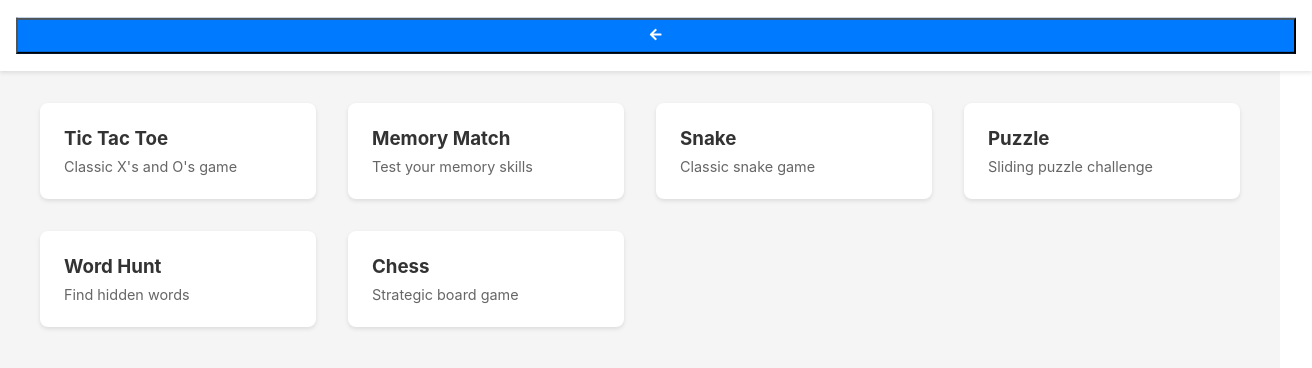
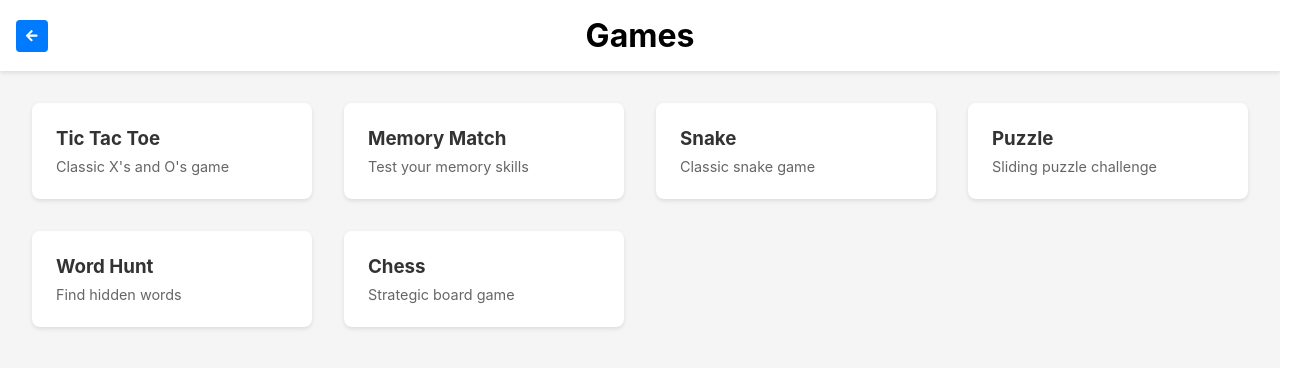
Before and after one commit to eggonz/eggames, a React (Create React App) app: page /games in a window 1280 px wide. Shown: the top 368 px of the page, 1312 px wide, since content can reach past the window. Built offline with nearby package versions, Linux system fonts and the light colour scheme.

Commit message:
common styles

```diff
--- a/src/components/GamesPage.css
+++ b/src/components/GamesPage.css
@@ -1,29 +1,8 @@
-.games-page {
-  min-height: 100vh;
-  background-color: #f5f5f5;
-}
-
-.header {
-  position: relative;
-  padding: 1rem;
-  background-color: white;
-  box-shadow: 0 2px 4px rgba(0, 0, 0, 0.1);
-}
-
-.back-button {
-  position: absolute;
-  left: 1rem;
-  top: 50%;
-  transform: translateY(-50%);
-}
-
 .games-grid {
   display: grid;
   grid-template-columns: repeat(auto-fit, minmax(250px, 1fr));
   gap: 2rem;
-  padding: 2rem;
-  max-width: 1200px;
-  margin: 0 auto;
+  width: 100%;
 }
 
 .game-card {
--- a/src/components/GamesPage.js
+++ b/src/components/GamesPage.js
@@ -1,4 +1,5 @@
 import React from 'react';
+import './common.css';
 import './GamesPage.css';
 import { useNavigate } from 'react-router-dom';
 import { FaArrowLeft } from 'react-icons/fa';
@@ -16,23 +17,25 @@ function GamesPage() {
   ];
 
   return (
-    <div className="games-page">
-      <header className="header">
+    <div className="page games-page">
+      <header>
         <button
-          className="header-button back-button"
+          className="header-button"
           onClick={() => navigate('/')}
         >
           <FaArrowLeft />
         </button>
         <h1 className="header-title">Games</h1>
       </header>
-      <main className="games-grid">
-        {games.map(game => (
-          <div key={game.id} className="game-card" onClick={() => console.log(`Selected ${game.name}`)}>
-            <h3>{game.name}</h3>
-            <p>{game.description}</p>
-          </div>
-        ))}
+      <main>
+        <div className="games-grid">
+          { games.map(game => (
+            <div key={game.id} className="game-card" onClick={() => console.log(`Selected ${game.name}`)}>
+              <h3>{game.name}</h3>
+              <p>{game.description}</p>
+            </div>
+          ))}
+        </div>
       </main>
     </div>
   );
--- a/src/components/HomePage.css
+++ b/src/components/HomePage.css
@@ -1,32 +1,3 @@
-.home-page {
-  min-height: 100vh;
-}
-
-.header {
-  display: flex;
-  justify-content: space-between;
-  align-items: center;
-  box-shadow: 0 2px 4px rgba(0, 0, 0, 0.1); /* subtle shadow */
-  background-color: white; /* ensure shadow is visible */
-  position: relative; /* needed for shadow to show properly */
-  width: 100%;
-  padding: 1rem 0;
-}
-
-.header-title {
-  flex: 1;
-  margin: 0;
-  text-align: center;
-}
-
-main {
-  display: flex;
-  flex-direction: column;
-  align-items: center;
-  justify-content: center;
-  padding: 2rem;
-}
-
 .button-container {
   display: flex;
   flex-direction: column;
--- a/src/components/HomePage.js
+++ b/src/components/HomePage.js
@@ -1,4 +1,5 @@
 import React from 'react';
+import './common.css';
 import './HomePage.css';
 import { useNavigate } from 'react-router-dom';
 
@@ -6,9 +7,9 @@ function HomePage() {
   const navigate = useNavigate();
 
   return (
-    <div className="home-page">
-      <header className="header">
-        <h1 className="header-title">eggonz Games</h1>
+    <div className="page home-page">
+      <header>
+        <h1 className="header-title">eggames</h1>
       </header>
       <main>
         <div className="button-container">
@@ -26,6 +27,10 @@ function HomePage() {
           </button>
         </div>
       </main>
+      <footer>
+        <p>2025 eggames</p>
+        <p>v1.0.0</p>
+      </footer>
     </div>
   );
 }
--- a/src/components/PlayersPage.css
+++ b/src/components/PlayersPage.css
@@ -1,13 +1,3 @@
-.players-page {
-  min-height: 100vh;
-}
-
-.header-button {
-  position: absolute;
-  right: 1rem;
-  padding: 0.5rem 0.5rem;
-}
-
 .players-page form {
   display: flex;
   justify-content: center;
@@ -75,18 +65,6 @@
   height: 16px;
 }
 
-/* For the header done button specifically */
-
-.header-button {
-  background-color: #007bff;
-  color: white;
-}
-
-.header-button:hover {
-  background-color: #0056b3;
-  color: #e7e7e7;
-}
-
 /* Styling for the delete/trash icon */
 .icon-button .fa-trash {
   color: #ff3b30;
--- a/src/components/PlayersPage.js
+++ b/src/components/PlayersPage.js
@@ -1,3 +1,4 @@
+import './common.css';
 import './PlayersPage.css';
 import React, { useState } from 'react';
 import { useNavigate } from 'react-router-dom';
@@ -27,10 +28,10 @@ function PlayersPage() {
   };
 
   return (
-    <div className="players-page">
-      <header className="header">
+    <div className="page players-page">
+      <header>
         <h1 className="header-title">Players</h1>
-        <button className="header-button icon-button"
+        <button className="header-button"
                 onClick={() => navigate('/')}
         >
           <FaCheck />
--- /dev/null
+++ b/src/components/common.css
@@ -0,0 +1,72 @@
+.page {
+  width: 100vw;
+  min-height: 100vh;
+  display: flex;
+  flex-direction: column;
+}
+
+header {
+  display: flex;
+  flex-direction: row;
+  justify-content: space-between;
+  align-items: center;
+  box-shadow: 0 2px 4px rgba(0, 0, 0, 0.1); /* subtle shadow */
+  background-color: white; /* ensure shadow is visible */
+  position: relative; /* needed for shadow to show properly */
+  padding: 1rem 0;
+}
+
+.header-title {
+  flex: 1;
+  margin: 0;
+  text-align: center;
+}
+
+main {
+  display: flex;
+  flex-direction: column;
+  align-items: center;
+  padding: 2rem;
+  flex: 1;
+  background-color: #f5f5f5;
+}
+
+footer {
+  display: flex;
+  justify-content: space-between;
+  align-items: center;
+  padding: 1rem;
+  background-color: #f5f5f5;
+  box-shadow: 0 -2px 4px rgba(0, 0, 0, 0.1); /* subtle shadow */
+  font-size: 0.8rem;
+  gap: 1rem;
+}
+
+footer p {
+  margin: 0;
+}
+
+.header-button {
+  position: absolute;
+  left: 1rem;
+  padding: 0.5rem 0.5rem;
+
+  display: flex;
+  align-items: center;
+  justify-content: center;
+
+  width: 2rem;
+  height: 2rem;
+  border: none;
+  border-radius: 4px;
+  cursor: pointer;
+
+  background-color: #007bff;
+  color: white;
+  transition: color 0.2s;
+}
+
+.header-button:hover {
+  background-color: #0056b3;
+  color: #e7e7e7;
+}
```
